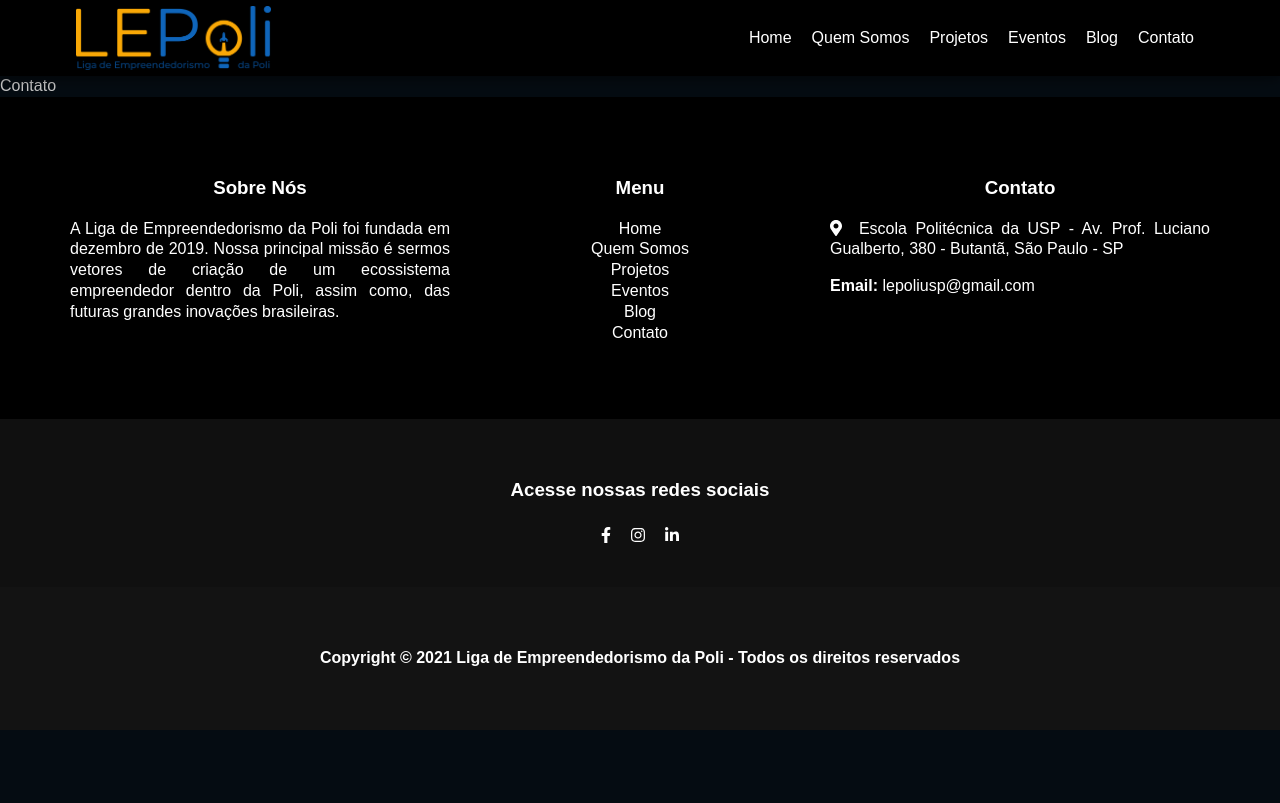
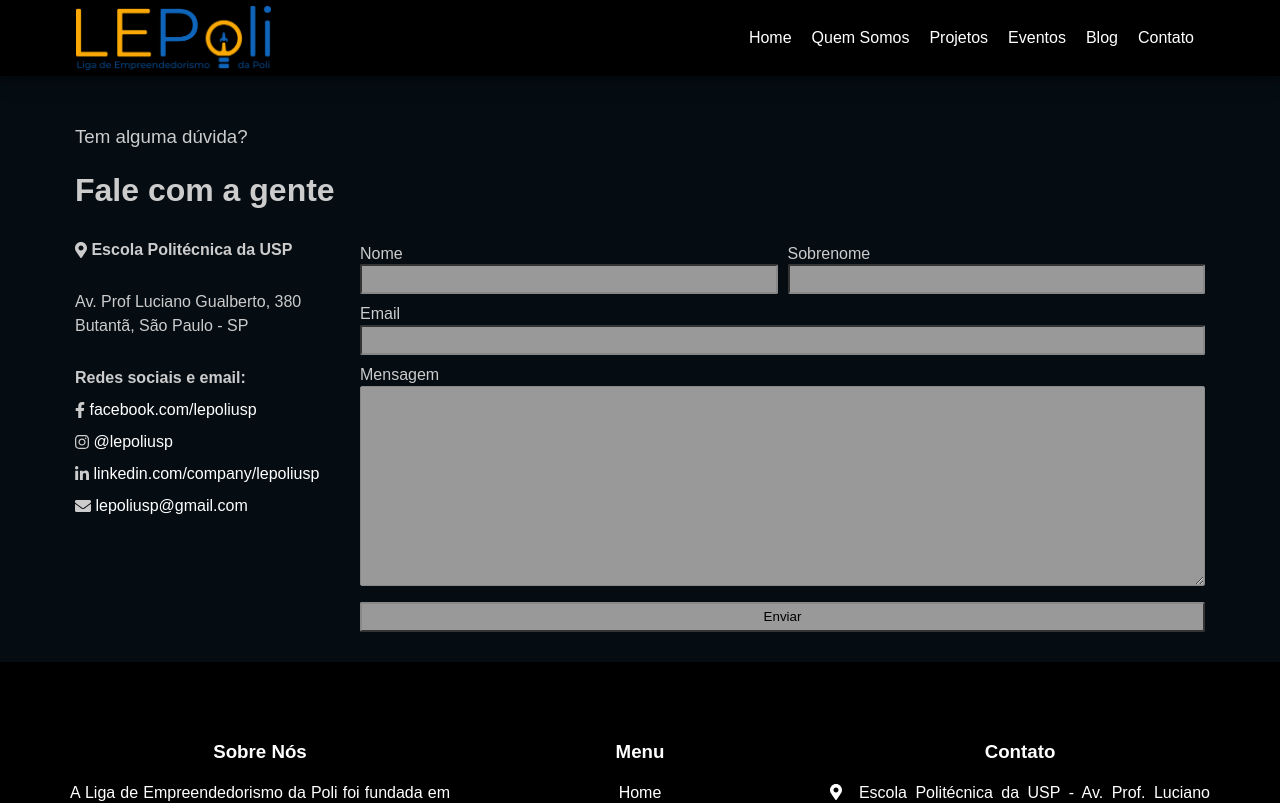
Before and after one commit to eduardoths/lepoliusp, a Next.js app: page /Contato in a window 1280 px wide. Shown: the top 803 px of the page. Built offline with nearby package versions, Linux system fonts and the light colour scheme.

Commit message:
Adicionado formulario de contato (nao funciona, apenas html e css)

```diff
--- a/pages/Contato.js
+++ b/pages/Contato.js
@@ -1,5 +1,77 @@
+import { FontAwesomeIcon } from '@fortawesome/react-fontawesome'
+import { faEnvelope, faMailBulk, faMapMarkerAlt } from  '@fortawesome/free-solid-svg-icons';
+import { faFacebookF, faInstagram, faInstagramSquare, faLinkedinIn, faMailchimp } from '@fortawesome/free-brands-svg-icons';
+
 function Contato() {
-  return <div>Contato</div>
+  return (
+  <div className="contato">
+    <div className="container">
+        <h3>Tem alguma dúvida?</h3>
+        <h1>Fale com a gente</h1>
+        <div className="row">
+          <div className="col-3">
+            <span className="contato-texto contato-destaque">
+              <FontAwesomeIcon icon={faMapMarkerAlt} width="10"/> Escola Politécnica da USP
+            </span>
+            <span className="contato-texto">&nbsp;</span>
+            <span className="contato-texto">
+              Av. Prof Luciano Gualberto, 380
+            </span>
+            <span className="contato-texto">
+              Butantã, São Paulo - SP
+            </span>
+            <span className="contato-texto">&nbsp;</span>
+            <span className="contato-texto contato-destaque">
+              Redes sociais e email:
+            </span>
+            <span className="contato-texto contato-texto-2">
+              <FontAwesomeIcon icon={ faFacebookF } height="1.2rem"/> <a target="_blank" href="https://facebook.com/lepoliusp">facebook.com/lepoliusp</a>
+            </span>
+            <span className="contato-texto contato-texto-2">
+              <FontAwesomeIcon icon={ faInstagram } height="1.2rem"/> <a target="_blank" href="https://instagram.com/lepoliusp">@lepoliusp</a>
+            </span>
+            <span className="contato-texto contato-texto-2">
+              <FontAwesomeIcon icon={ faLinkedinIn } height="1.2rem"/> <a href="https://www.linkedin.com/company/lepoliusp/">linkedin.com/company/lepoliusp</a>
+            </span>
+            <span className="contato-texto contato-texto-2">
+              <FontAwesomeIcon icon={ faEnvelope } height="1.2rem"/> <a href="mailto:lepoliusp@gmail.com">lepoliusp@gmail.com</a>
+            </span>
+          </div>
+          <div className="col-9">
+            <form method="POST">
+            <div className="row">
+              <div className="col-6 contato-input">
+                <span>Nome</span>
+                <input type="text"/>
+              </div>
+              <div className="col-6 contato-input">
+                <span>Sobrenome</span>
+                <input type="text"/>
+              </div>
+            </div>
+            <div className="row">
+              <div className="col-12 contato-input">
+                <span>Email</span>
+                <input type="email"/>
+              </div>
+            </div>
+            <div className="row">
+              <div className="col-12 contato-input">
+                <span>Mensagem</span>
+                <textarea type="text" id="mensagem"></textarea>
+              </div>
+            </div>
+            <div className="row">
+              <div className="col-12 contato-input">
+                <button type="submit">Enviar</button>
+              </div>
+            </div>
+            </form>
+          </div>
+        </div>
+    </div>
+  </div>
+  )
 }
 
 export default Contato;
--- /dev/null
+++ b/styles/_contato.scss
@@ -0,0 +1,45 @@
+.contato {
+  width: 100%;
+  h3 {font-weight: normal;}
+  padding: 30px 0 30px 10px;
+  &-texto {
+    display: block;
+    clear: both;
+    line-height: 1.5rem;
+    svg {
+      position: relative;
+      top:1px;
+    }
+    a {
+      color: $destaque_primario;
+      font-size: 1rem;
+    }
+    a:hover {
+      color: $destaque_secundario;
+      font-size: 1rem;
+      transition: color 0.6s;
+    }
+    &-2 {
+      line-height: 2rem;
+    }
+  }
+  &-destaque {
+    font-weight: 600;
+    line-height: 2rem;
+  }
+  &-input {
+    display: block;
+    clear: both;
+    padding: 10px 10px 0 0;
+    input, textarea, button {
+      background-color: #999999;
+      border-color: #888888;
+      border-radius: 2px;
+      width: 100%;
+      height: 30px;
+    }
+    textarea {
+      height: 200px;
+    }
+  }
+}
--- a/styles/style.scss
+++ b/styles/style.scss
@@ -5,4 +5,5 @@
 @import "inicio";
 @import "sobre";
 @import "footer";
+@import "contato";
 @import "media";
```
